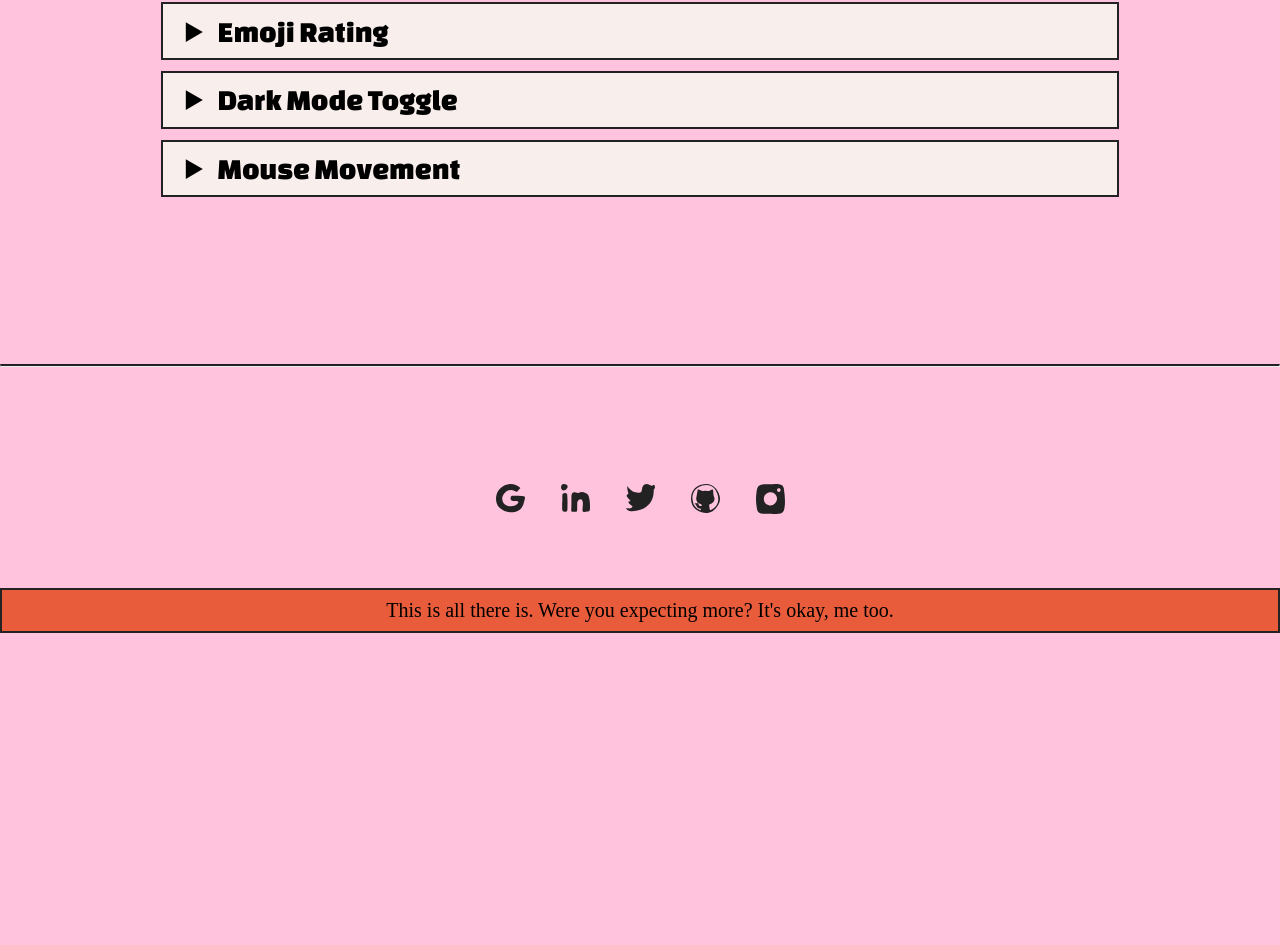
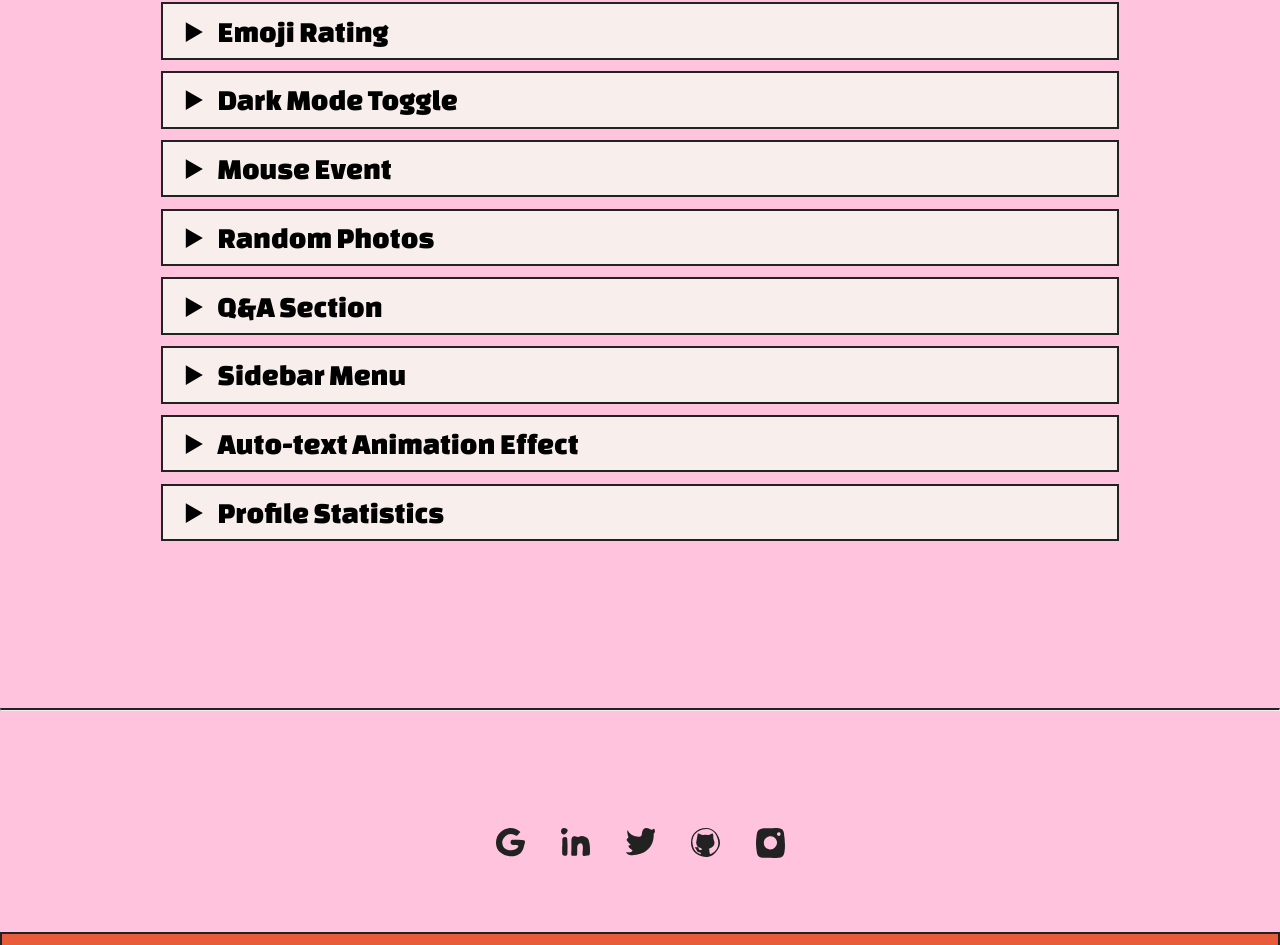
Before and after one commit to paribhandarkar/portfolio, a React (Create React App) app: page /mini-projects in a window 1280 px wide. Shown: the part 1963-2908 px from the top of the page. Before the commit the page ends 2596 px from the top, so only its background shows below. Built offline with nearby package versions, Linux system fonts and the light colour scheme; a web font is replaced by a local one.

Commit message:
more mini projects added

```diff
--- a/src/work/projects/MiniProjectsData.js
+++ b/src/work/projects/MiniProjectsData.js
@@ -372,21 +372,79 @@ const MiniProjectsData = [
     linkLive: `https://paribhandarkar.github.io/dark-mode-toggle/`,
   },
   {
-    summary: "Mouse Movement",
+    summary: "Mouse Event",
     descriptionHeading: `Brief Description:`,
-    description: `This project is a simple implementation of a dark mode toggle switch for a webpage. When the switch is toggled on, the background color of the webpage changes to a dark theme, and the switch circle changes color as well. The implementation is done using HTML, CSS, and JavaScript. The HTML contains the switch input element and label, while the CSS is used to style the switch elements and animate the switch circle. The JavaScript code handles the functionality of the switch, updating the webpage's background color and storing the user's preference using local storage. The result is a basic but effective way to add a dark mode toggle feature to a webpage.`,
+    description: `This project is a simple web page that displays the X and Y position of the user's mouse cursor as it moves around the screen. The page consists of two boxes, each with a heading that indicates whether it's showing the X or Y position. As the user moves their mouse, the values in the boxes update in real time to show the current X and Y positions of the cursor. The page is styled using CSS to have a green and white color scheme, with the boxes centered on the page and given a border and spacing for visual appeal. This project is a good example of using JavaScript to dynamically update HTML elements based on user interactions with the page.`,
     newHeading: `New things I learned:`,
-    newDescription: `1. I learned about localStorage, which is a built-in web API that allows web developers to store data on a user's local machine. It provides a simple way to save data locally and retrieve it later.
-    2. JSON.stringify(): I also learned about the JSON.stringify() method, which is a built-in JavaScript method that is used to convert a JavaScript object into a JSON string. JSON stands for JavaScript Object Notation and is a lightweight format for storing and transporting data.
-    3. localStorage.setItem(): Another thing I learned was the localStorage.setItem() method, which is used to store a key-value pair in the browser's local storage. The setItem() method takes two arguments: the name of the key and the value you want to store.
-    4. localStorage.getItem(): I learned about the localStorage.getItem() method, which is used to retrieve a value stored in the browser's local storage. The getItem() method takes the name of the key as an argument and returns the corresponding value.
-    5. JSON.parse(): I also learned about the JSON.parse() method, which is a built-in JavaScript method that is used to convert a JSON string back into a JavaScript object. This method is the opposite of JSON.stringify().
-
-    Overall, I learned about how to use localStorage to store and retrieve data on a user's local machine, as well as how to use JSON.stringify() and JSON.parse() to convert data between a JavaScript object and a JSON string. These skills can be useful for building web applications that need to store and retrieve user preferences or other data on the user's device.`,
+    newDescription: `So, in this project, I used backticks in JavaScript to create a template literal. The template literal helps me to include variables or expressions inside them by wrapping them with \${}. I used this to update the HTML element's content to display the current mouse position values. To do this, I used the window.addEventListener() method to listen for the mousemove event. Then, I updated the innerHTML property of the .container element with the template literal to display the current mouse position values. Overall, this project helped me to learn how to dynamically update HTML elements based on user interaction using JavaScript.`,
     challengesHeading: `Challenges I faced:`,
     challengesDescription: `I've had some difficulty understanding some of the JavaScript methods used in the code of this project. Specifically, I had trouble understanding localStorage.setItem(), localStorage.getItem(), and JSON.parse(), and how to use them in the context of the project. `,
-    linkSource: `https://github.com/paribhandarkar/dark-mode-toggle`,
-    linkLive: `https://paribhandarkar.github.io/dark-mode-toggle/`,
+    linkSource: `https://github.com/paribhandarkar/mouse-event`,
+    linkLive: `https://paribhandarkar.github.io/mouse-event/`,
+  },
+  {
+    summary: "Random Photos",
+    descriptionHeading: `Brief Description:`,
+    description: `This project is a simple webpage that displays a grid of random images using the Picsum API. The images are displayed inside a container with a shadow effect, and there is a button that allows you to load more images to the container. Clicking the button will add 9 new images to the container, each with a unique random number assigned to it by the API. The webpage also includes some basic styling using CSS, such as setting the background color and adding some padding to the button. Overall, it's a simple but fun project for displaying a variety of random images on a webpage.`,
+    linkSource: `https://github.com/paribhandarkar/random-photos`,
+    linkLive: `https://paribhandarkar.github.io/random-photos/`,
+  },
+  {
+    summary: "Q&A Section",
+    descriptionHeading: `Brief Description:`,
+    description: `This code is a basic implementation of an accordion-style Q&A section using HTML, CSS, and JavaScript.
+
+    The HTML section contains a section with a class of "questions" that contains multiple articles, each representing a question and answer.
+
+    The JavaScript section selects all elements with a class of "question" and attaches a click event listener to their "btn" child element. When clicked, the "question-text" div toggles its visibility by adding or removing a "show-text" class from the "question" div. The "show-text" class is defined in the CSS to have a height of auto and overflow: visible, making the answer visible when added. The JavaScript code controls the display of the answers when the user clicks the plus/minus button, toggling the visibility of the answer text.`,
+    linkSource: `https://github.com/paribhandarkar/q-a-section`,
+    linkLive: `https://paribhandarkar.github.io/q-a-section/`,
+  },
+  {
+    summary: "Sidebar Menu",
+    descriptionHeading: `Brief Description:`,
+    description: `I created a sidebar menu using HTML, CSS, and JavaScript. It has a hamburger icon that toggles the visibility of the sidebar. When the icon is clicked, the sidebar appears with a header, a logo, and a list of menu items. I styled the menu links and the hamburger icon using CSS. To add interactivity, I used JavaScript to create event listeners for the icon and the close button. When the icon is clicked, the sidebar is shown by adding a "show-sidebar" class to the HTML element, and when the close button is clicked, the class is removed, hiding the sidebar. It's a simple project, but it demonstrates the use of basic web development skills to create an interactive user interface.`,
+    linkSource: `https://github.com/paribhandarkar/sidebar-menu`,
+    linkLive: `https://paribhandarkar.github.io/sidebar-menu/`,
+  },
+  {
+    summary: "Auto-text Animation Effect",
+    descriptionHeading: `Brief Description:`,
+    description: `This project is an auto text effect animation built with HTML, CSS, and JavaScript. The animation automatically cycles through an array of different career options and updates the text content of a container element with each career string. The text effect creates a typing effect by incrementally adding characters to the displayed text until the full career string is shown. Once the full string is displayed, the animation moves to the next career option and starts again. The animation continues in this way, looping through the array of career options. It's a fun and engaging way to showcase different career options and grab the viewer's attention.`,
+    newHeading: `New things I learned:`,
+    newDescription: `During this project, I learned some new things about JavaScript functions and animations. Specifically, I learned about the setTimeout() function and how it can be used to set a timer for executing a function after a specified delay. In this project, the setTimeout(updateText, 400) function was used to update the characters of the current career string and create a typing effect.
+
+    I also learned about the logic behind cycling through an array of different career options and updating the text content with each career string. The code checks if the characterIndex variable is equal to the length of the current career string, and if so, it increments the careerIndex variable to move on to the next career option and resets the characterIndex variable to zero to start displaying the new career string from the first character.
+
+    Overall, this project was a great learning experience for me, and I feel more confident in my ability to understand and work with JavaScript functions and animations.`,
+    challengesHeading: `Challenges I faced:`,
+    challengesDescription: `I faced a challenge in understanding which part of the code is responsible for updating the characters and which part is responsible for updating the careers in this auto text effect animation. Specifically, I was unsure if the setTimeout(updateText, 400) function was used to update the character or the career.
+
+    After looking closely at the code and experimenting with different values, I realized that the setTimeout(updateText, 400) function is used to update the characters of the current career string. It sets a timer to call the updateText() function after a specified delay, which updates the displayed text content with the next character in the current career string.
+
+    This understanding helped me to see how the animation works as a whole, and I was able to better appreciate the logic of the code. However, I still found it challenging to follow the specific steps that the code takes to cycle through each career option and display the corresponding text content. Overall, this experience was a good learning opportunity, and I feel more confident in my understanding of JavaScript functions and animations.`,
+    linkSource: `https://github.com/paribhandarkar/auto-text-animation-effect`,
+    linkLive: `https://paribhandarkar.github.io/auto-text-animation-effect/`,
+  },
+  {
+    summary: "Profile Statistics",
+    descriptionHeading: `Brief Description:`,
+    description: `This project is a simple webpage that displays some statistics about a person's experience in web development. The page features three "stats containers," each containing an icon, a heading, and a number. The number represents the person's progress towards a data ceiling in each category.
+
+    For example, one of the stats containers displays an icon of a cloud and the heading "Websites made," and the number increments from 0 to 260. The JavaScript code is responsible for animating the number counter by incrementing it gradually until it reaches the data ceiling. The CSS code provides some basic styling for the stats containers and the page itself.
+
+    Overall, this project demonstrates some fundamental skills in web development, including HTML, CSS, and JavaScript. It also showcases some basic design principles, such as the use of icons and color to enhance visual appeal.`,
+    newHeading: `New things I learned:`,
+    newDescription: `In this project, I learned about custom attributes in HTML. Custom attributes are attributes that are added to HTML elements by the programmer, which are not recognized by the browser, but can be used by JavaScript or CSS to manipulate or style the element. In this project, the data-ceil
+    custom attribute was added to the counter element to define the final value of the counter. By setting this attribute to a specific value, JavaScript code was able to increment the counter until it reached the value defined in the data-ceil attribute.`,
+    challengesHeading: `Challenges I faced:`,
+    challengesDescription: `One challenge that I faced when trying to adjust the number used for the increment calculation was determining the optimal value that would produce the desired animation effect. Dividing by a value that is too high could cause the animation to appear sluggish, while dividing by a value that is too low could make the animation appear jumpy and unrefined.
+
+    Another challenge that I encountered was ensuring that the animation progressed smoothly and continuously until it reached the data ceiling. This required careful timing of the increment function calls and making sure that the counter element was updated with the correct value at each step.
+
+    Overall, tweaking the increment value to achieve the desired animation effect was a bit of a trial-and-error process, but with some experimentation and fine-tuning, I was able to achieve the desired result.`,
+    linkSource: `https://github.com/paribhandarkar/profile-statistics`,
+    linkLive: `https://paribhandarkar.github.io/profile-statistics/`,
   },
 ];
 
```
